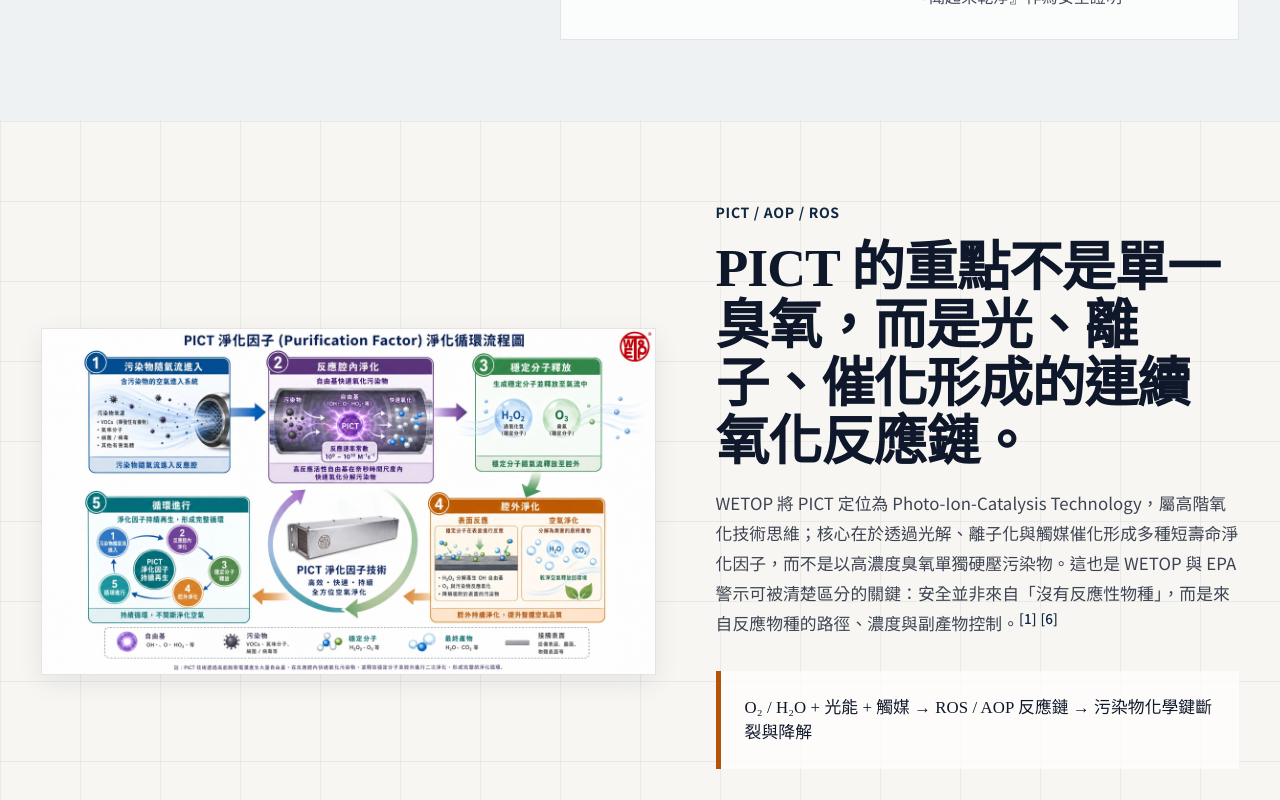
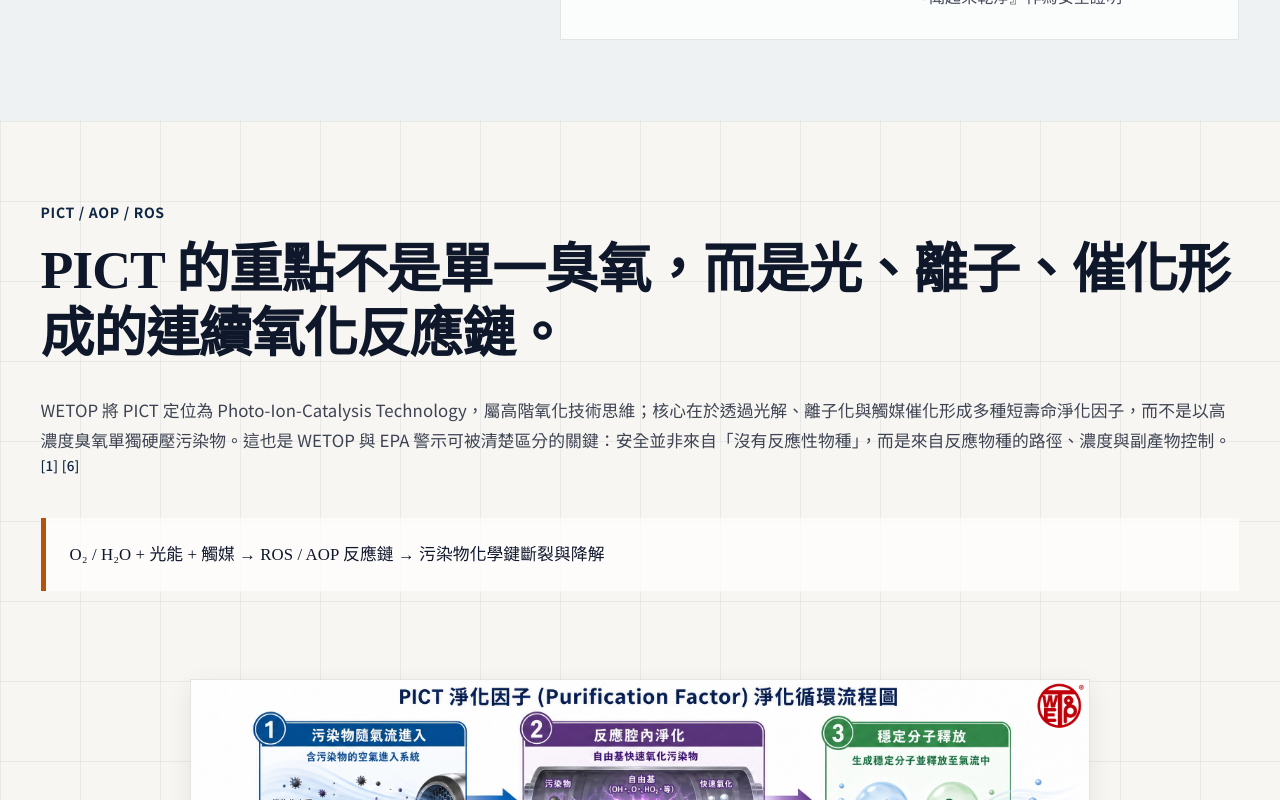
Before and after one commit to kavowu/pict-ozone-safety, a React (Vite) app: page / in a window 1280 px wide. Shown: the part 2620-3420 px from the top of the page. Built offline with nearby package versions, Linux system fonts and the light colour scheme.

Commit message:
Adjust heading spacing and reflow image-text to vertical layout with centered image

```diff
--- a/src/index.css
+++ b/src/index.css
@@ -713,8 +713,8 @@
     margin: 0;
     display: grid;
     grid-template-columns: 1fr;
-    gap: 48.672px;
-    align-items: center;
+    gap: 48px;
+    align-items: start;
     background-color: #f7f6f2;
     background-image:
       linear-gradient(rgba(15, 23, 42, 0.06) 1px, transparent 1px),
@@ -754,9 +754,10 @@
   }
 
   .image-text-section h2 {
-    margin-bottom: 1rem;
+    margin-bottom: 1.8rem;
+    margin-top: 0.6rem;
     font-size: clamp(2.5rem, 4.2vw, 5rem);
-    line-height: 1.08;
+    line-height: 1.18;
     letter-spacing: -0.02em;
     font-weight: 600;
   }
@@ -781,18 +782,24 @@
 
   .image-text-section img {
     width: 100%;
+    max-width: 900px;
     height: auto;
     border-radius: 0;
     border: 1px solid rgba(15, 23, 42, 0.08);
     box-shadow: 0 8px 24px rgba(15, 23, 42, 0.08);
+    display: block;
+    margin: 0 auto;
   }
 
   .image-text-section .visual-pane {
-    order: 1;
+    order: 2;
+    display: flex;
+    justify-content: center;
+    width: 100%;
   }
 
   .image-text-section .copy-pane {
-    order: 2;
+    order: 1;
   }
 
   .principle-section {
@@ -1240,8 +1247,8 @@
     }
 
     .image-text-section {
-      grid-template-columns: 1.08fr 0.92fr;
-      gap: 60px;
+      grid-template-columns: 1fr;
+      gap: 56px;
     }
 
     .issue-columns {
```
Also changed, not shown: 4 other files (tests, documents, lock files or other folders).
